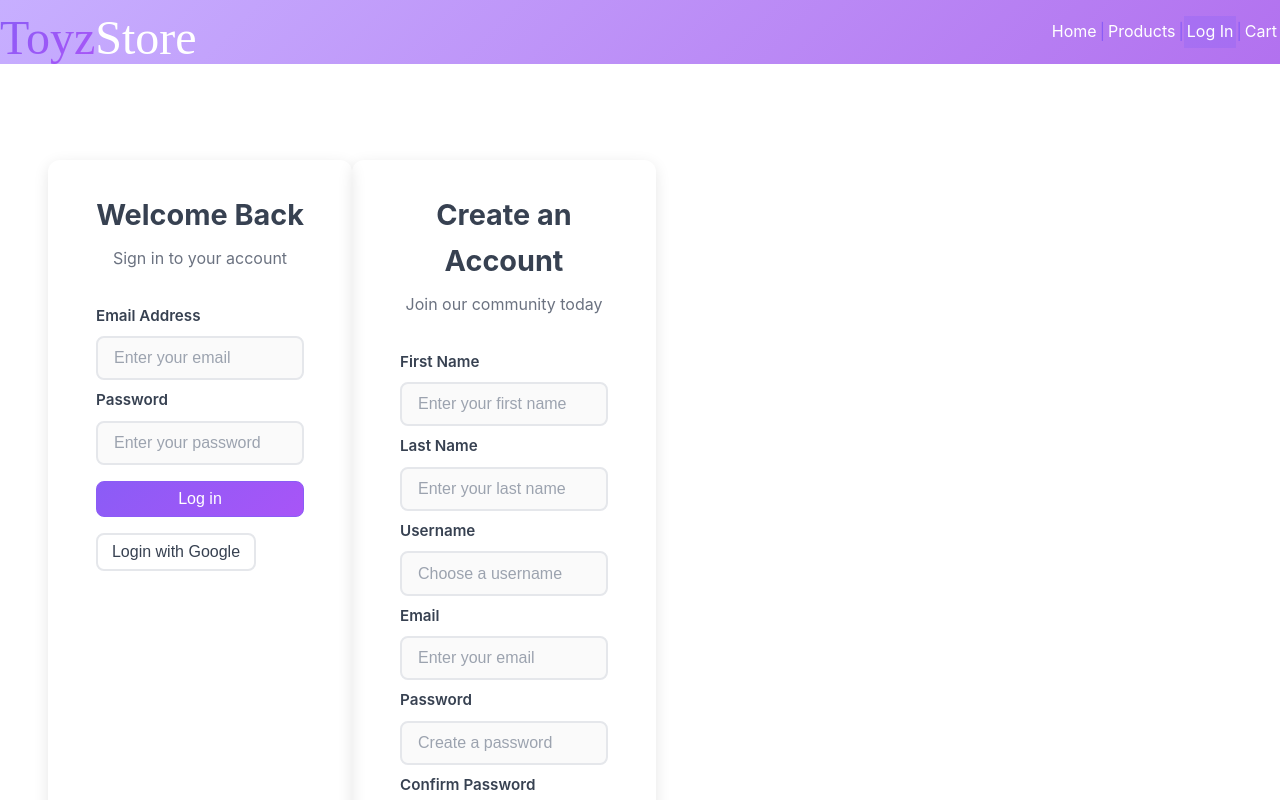
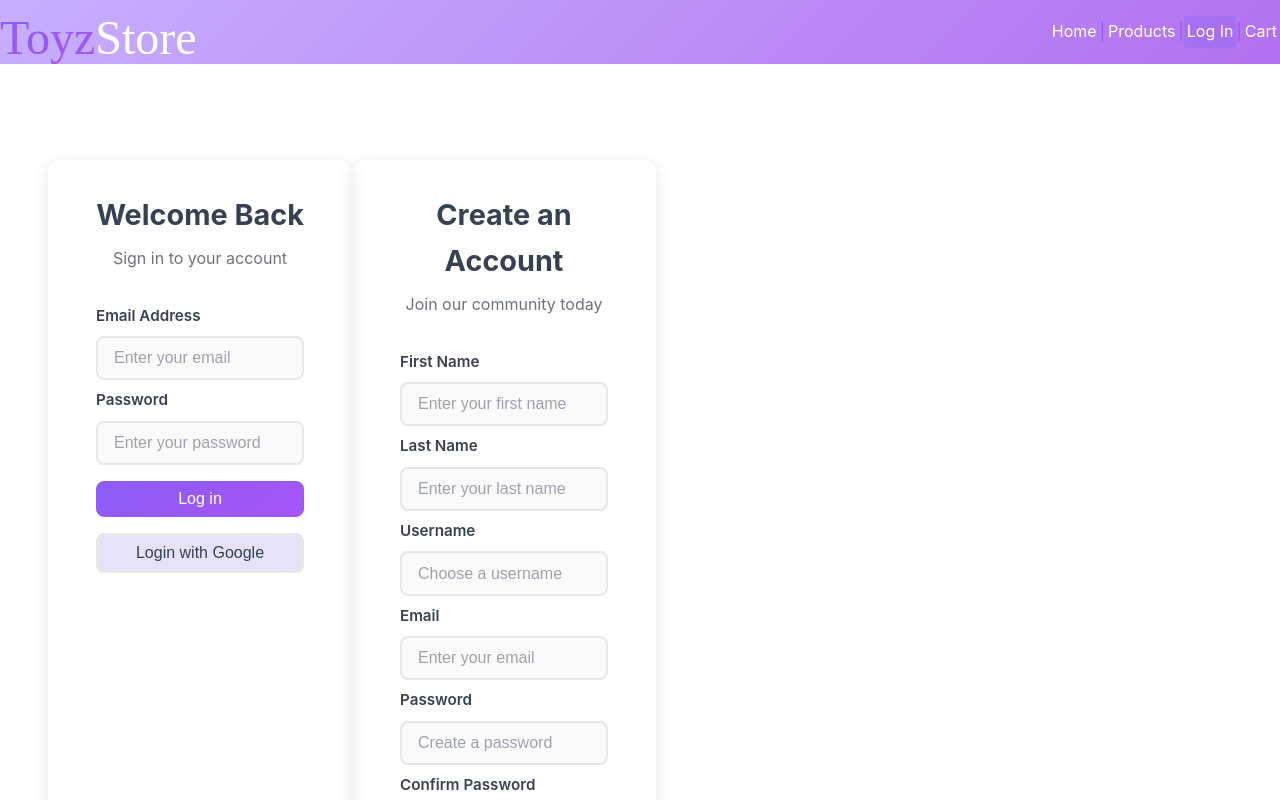
Before and after one commit to eturgeneva/store-frontend, a Vue app: page /profile in a window 1280 px wide. Shown: the top 800 px of the page. Built offline with nearby package versions, Linux system fonts and the light colour scheme; no server answers; a web font is replaced by a local one.

Commit message:
change oauth button color for UserLogin

```diff
--- a/src/components/UserLogin.vue
+++ b/src/components/UserLogin.vue
@@ -273,12 +273,14 @@ async function loginUserGoogle() {
 }
 
 .oauthButton {
-    background: white;
-    border: 2px solid #e5e7eb;
+    /* background: white; */
+    background: #e5e1f9;
+    border: 3px solid #e5e7eb;
     border-radius: 8px;
     margin: 0;
     padding: 0.5rem;
     height: auto;
+    width: auto;
     font-size: 1rem;
     font-weight: 500;
     color: #374151;
```
